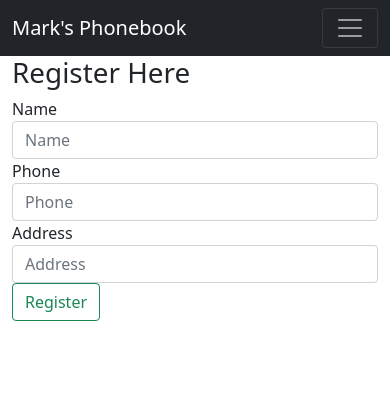
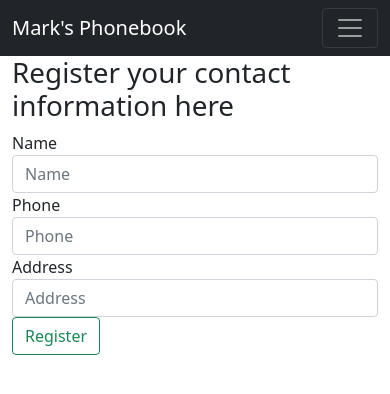
Before and after one commit to MarkyDaSharky/phonebook-flask, a Flask app: page /register in a window 390 px wide. Shown: the top 394 px of the page. Run offline with Flask 2, Linux system fonts and the light colour scheme; some libraries are stand-ins or nearby versions.

Commit message:
final phonebook

```diff
--- a/app/templates/register.html
+++ b/app/templates/register.html
@@ -3,7 +3,7 @@
 {% block title %} Register {% endblock %}
 
 {% block content %}
-    <h1>Register Here</h1>
+    <h1>Register your contact information here</h1>
 
     <form action="" method='post'>
         {{ form.csrf_token }}
```
